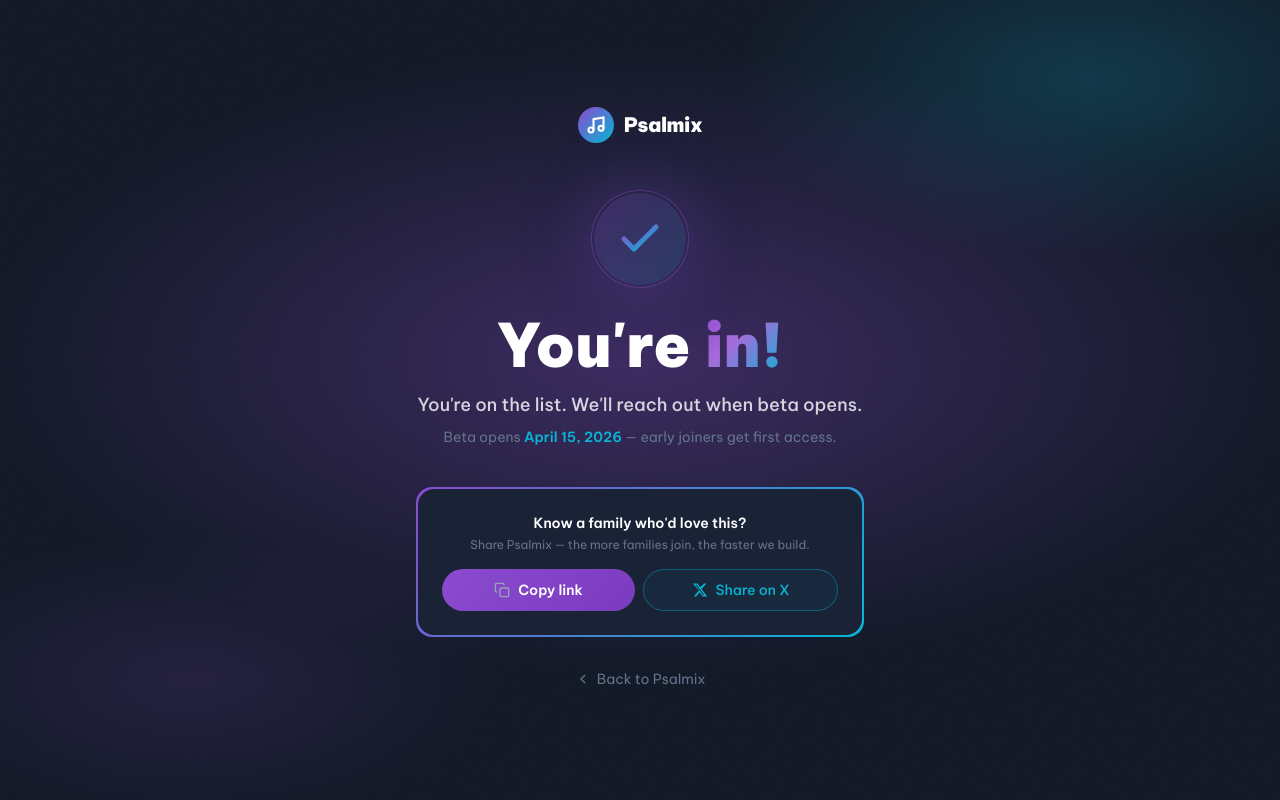
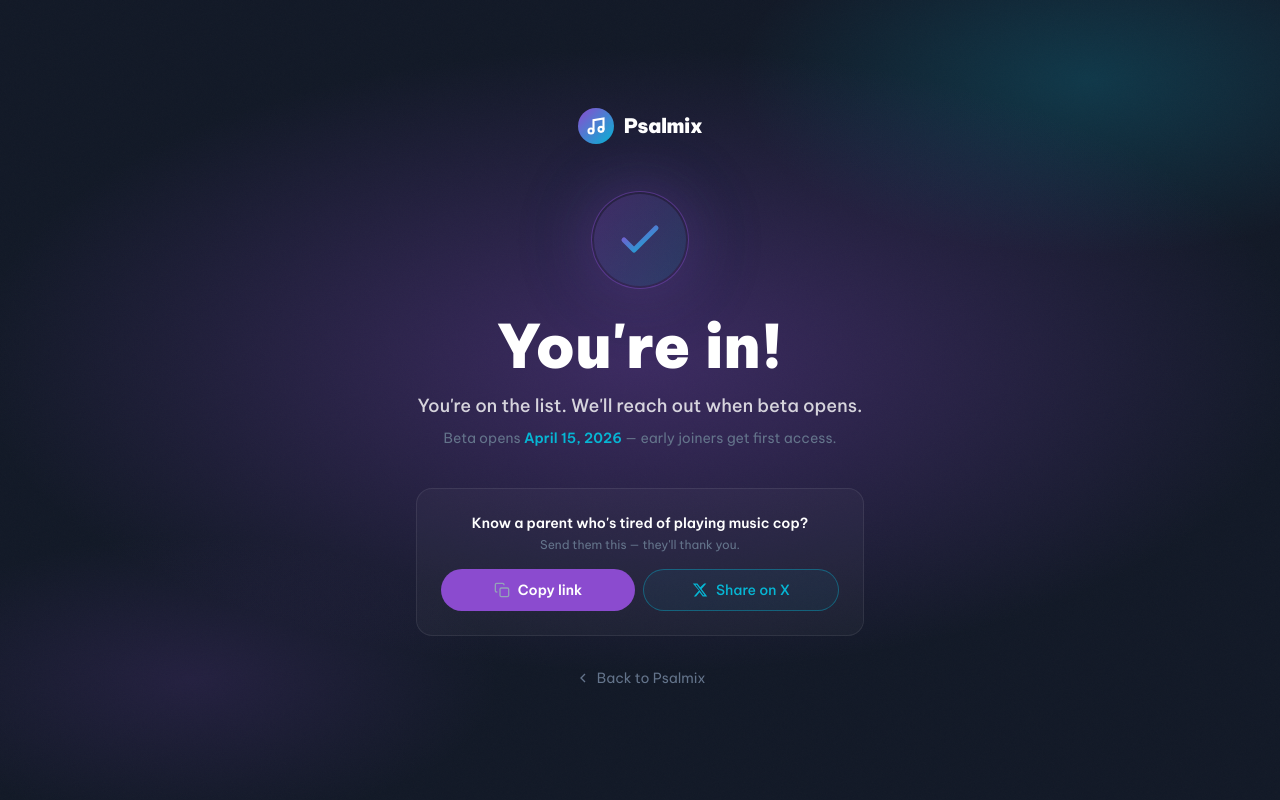
Before and after one commit to mmcaiassistant/psalmix-waitlist, a Next.js app: page /welcome in a window 1280 px wide. Built offline with nearby package versions, Linux system fonts and the light colour scheme.

Commit message:
ui: welcome page — clean white headline, plain card border, better share copy

```diff
--- a/src/app/welcome/page.tsx
+++ b/src/app/welcome/page.tsx
@@ -124,13 +124,7 @@ function WelcomeContent() {
             transitionDelay: "0.15s",
           }}
         >
-          <span className="text-white">You&apos;re </span>
-          <span style={{
-            background: "linear-gradient(135deg, #8B4BCF 0%, #A66BD9 40%, #06B6D4 100%)",
-            WebkitBackgroundClip: "text",
-            WebkitTextFillColor: "transparent",
-            backgroundClip: "text",
-          }}>in!</span>
+          You&apos;re in!
         </h1>
 
         {/* Primary subtext */}
@@ -163,26 +157,23 @@ function WelcomeContent() {
           Beta opens <span className="text-[#06B6D4] font-semibold">April 15, 2026</span> — early joiners get first access.
         </p>
 
-        {/* Share nudge — gradient border card */}
+        {/* Share nudge */}
         <div
-          className="mb-8 p-[2px] rounded-2xl"
+          className="mb-8 rounded-2xl border border-white/[0.08] bg-white/[0.03] p-6"
           style={{
-            background: "linear-gradient(135deg, #8B4BCF 0%, #06B6D4 100%)",
             opacity: mounted ? 1 : 0,
             transform: mounted ? "translateY(0)" : "translateY(12px)",
             transition: "opacity 0.5s ease, transform 0.5s ease",
             transitionDelay: "0.38s",
           }}
         >
-        <div className="rounded-2xl bg-[#1a2235] p-6">
-          <p className="text-white font-semibold mb-1 text-sm">Know a family who&apos;d love this?</p>
-          <p className="text-slate-500 text-xs mb-4">Share Psalmix — the more families join, the faster we build.</p>
+          <p className="text-white font-semibold mb-1 text-sm">Know a parent who&apos;s tired of playing music cop?</p>
+          <p className="text-slate-500 text-xs mb-4">Send them this — they&apos;ll thank you.</p>
           <div className="flex flex-col sm:flex-row gap-2">
             {/* Copy link — primary action, filled purple */}
             <button
               onClick={handleCopy}
-              className="flex-1 flex items-center justify-center gap-2 px-4 py-2.5 rounded-xl text-white text-sm font-semibold transition-all hover:opacity-90 active:scale-[0.98]"
-              style={{ background: "linear-gradient(135deg, #8B4BCF, #7B3BBF)" }}
+              className="flex-1 flex items-center justify-center gap-2 px-4 py-2.5 rounded-xl bg-[#8B4BCF] text-white text-sm font-semibold transition-all hover:bg-[#7B3BBF] active:scale-[0.98]"
             >
               {copied ? (
                 <>
@@ -208,7 +199,6 @@ function WelcomeContent() {
               Share on X
             </a>
           </div>
-        </div>
         </div>
 
         {/* Back link */}
```
